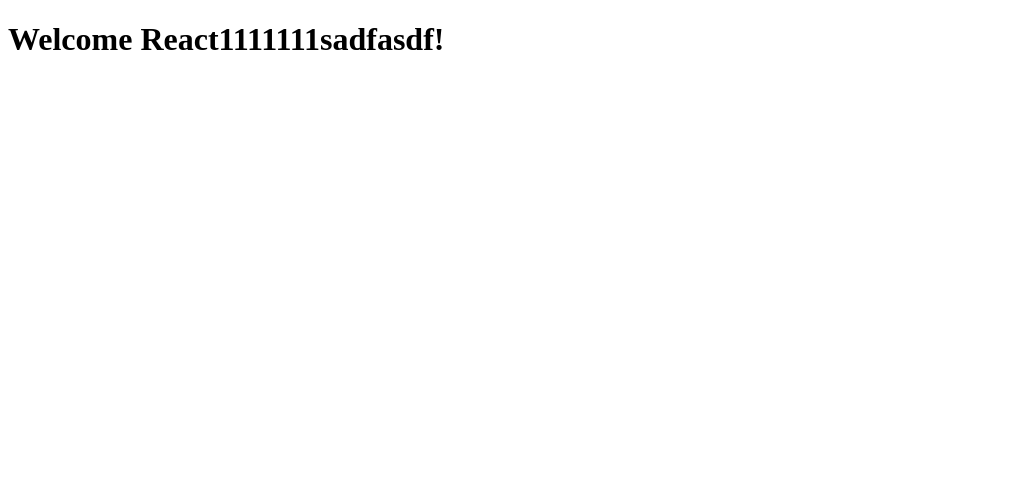
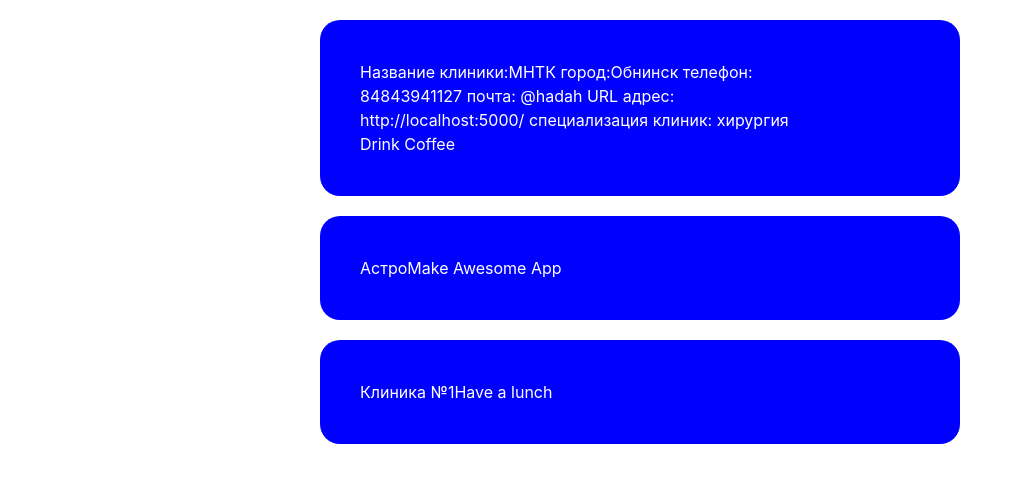
Before and after one commit to EugeneKhavronin/ClinicManager, a React app in the folder ClinicManager.Frontend/: page / in a window 1280 px wide. Shown: the top 482 px of the page, without its empty margins (0-1015 px from the left). Built offline with nearby package versions, Linux system fonts and the light colour scheme.

Commit message:
Частично реализовал отображение всех клиник.

```diff
--- a/ClinicManager.Frontend/package.json
+++ b/ClinicManager.Frontend/package.json
@@ -13,6 +13,7 @@
   "dependencies": {
     "axios": "^0.18.0",
     "core-js": "2.6.9",
+    "css-loader": "^3.0.0",
     "eslint-config-prettier": "^4.3.0",
     "normalizr": "^3.3.0",
     "prop-types": "^15.6.2",
--- a/ClinicManager.Frontend/src/App.jsx
+++ b/ClinicManager.Frontend/src/App.jsx
@@ -1,11 +1,50 @@
-import React from 'react';
+import React, { Component } from 'react';
+import ListClinic from './components/ListClinic/ListClinic';
 
-const App = () => {
-  return (
-    <h1>
-      Welcome React1111111sadfasdf!
-    </h1>
-  );
-};
+export default class App extends Component {
+  maxId = 100;
 
-export default App;
+  state = {
+    clinicData: [
+      this.createTodoItem(
+        'Drink Coffee ',
+        'Название клиники:МНТК ',
+        'город:Обнинск ',
+        'телефон: 84843941127 ',
+        'URL адрес: http://localhost:5000/ ',
+        'почта: @hadah ',
+        'специализация клиник: хирургия '
+      ),
+      this.createTodoItem('Make Awesome App', 'Астро'),
+      this.createTodoItem('Have a lunch', 'Клиника №1')
+    ]
+  };
+
+  createTodoItem(
+    label,
+    title,
+    address,
+    phoneNumber,
+    url,
+    email,
+    specialisation
+  ) {
+    return {
+      // eslint-disable-next-line no-plusplus
+      clinicGuid: this.maxId++,
+      label,
+      title,
+      address,
+      phoneNumber,
+      url,
+      email,
+      specialisation,
+      pictureGuid: 'string'
+    };
+  }
+
+  render() {
+    const { clinicData } = this.state;
+    return <ListClinic todos={clinicData} />;
+  }
+}
--- a/ClinicManager.Frontend/src/index.html
+++ b/ClinicManager.Frontend/src/Index.html
@@ -1,6 +1,10 @@
 <!DOCTYPE html>
 <html lang="en">
   <head>
+    <link href="https://stackpath.bootstrapcdn.com/font-awesome/4.7.0/css/font-awesome.min.css"
+          rel="stylesheet">
+    <link rel="stylesheet"
+          href="https://stackpath.bootstrapcdn.com/bootstrap/4.1.2/css/bootstrap.min.css">
     <meta charset="utf-8" />
     <meta name="viewport" content="width=device-width, initial-scale=1" />
     <title>Study Project</title>
--- /dev/null
+++ b/ClinicManager.Frontend/src/components/ListClinic/ListClinic.css
@@ -0,0 +1,3 @@
+div {
+color:red;
+}
--- /dev/null
+++ b/ClinicManager.Frontend/src/components/ListClinic/ListClinic.jsx
@@ -0,0 +1,18 @@
+import React from 'react';
+import './ListClinic.css';
+// eslint-disable-next-line import/no-named-as-default
+import ListItemClinic from '../ListItemClinic/ListItemClinic';
+
+const ListClinic = ({ todos }) => {
+  const elements = todos.map(item => {
+    const { clinicGuid, ...itemProps } = item;
+    return (
+      <div key={clinicGuid}>
+        <ListItemClinic {...itemProps} />
+      </div>
+    );
+  });
+  return <div className="list-group todo-list">{elements}</div>;
+};
+
+export default ListClinic;
--- /dev/null
+++ b/ClinicManager.Frontend/src/components/ListItemClinic/ListItemClinic.css
@@ -0,0 +1,12 @@
+.info{
+    background-color: blue;
+    color:white;
+    width:50%;
+    margin-left: 25%;
+    margin-right: 25%;
+    margin-top: 20px;
+    display:inline-block;
+    padding: 40px;
+    border-radius: 20px;
+    padding-right:170px;
+}
--- /dev/null
+++ b/ClinicManager.Frontend/src/components/ListItemClinic/ListItemClinic.jsx
@@ -0,0 +1,28 @@
+import React, { Component } from 'react';
+import './ListItemClinic.css';
+
+export default class ListItemClinic extends Component {
+  render() {
+    const {
+      label,
+      title,
+      address,
+      phoneNumber,
+      url,
+      email,
+      specialisation
+    } = this.props;
+
+    return (
+      <div className="info">
+        <span>{title}</span>
+        <span>{address}</span>
+        <span>{phoneNumber}</span>
+        <span>{email}</span>
+        <span>{url}</span>
+        <span>{specialisation}</span>
+        <span>{label}</span>
+      </div>
+    );
+  }
+}
--- a/ClinicManager.Frontend/webpack.config.js
+++ b/ClinicManager.Frontend/webpack.config.js
@@ -6,7 +6,7 @@ const HtmlWebpackPlugin = require('html-webpack-plugin');
 module.exports = {
   mode: 'development',
   entry: {
-    main: path.resolve(__dirname, 'src', 'index.js'),
+    main: path.resolve(__dirname, 'src', 'index.jsx'),
   },
   output: {
     path: path.join(__dirname, '..', 'ClinicManager.API', 'wwwroot'),
```
Also changed, not shown: ClinicManager.Frontend/src/Index.jsx (renamed from ClinicManager.Frontend/src/index.js), 1 other file (tests, documents, lock files or other folders).
